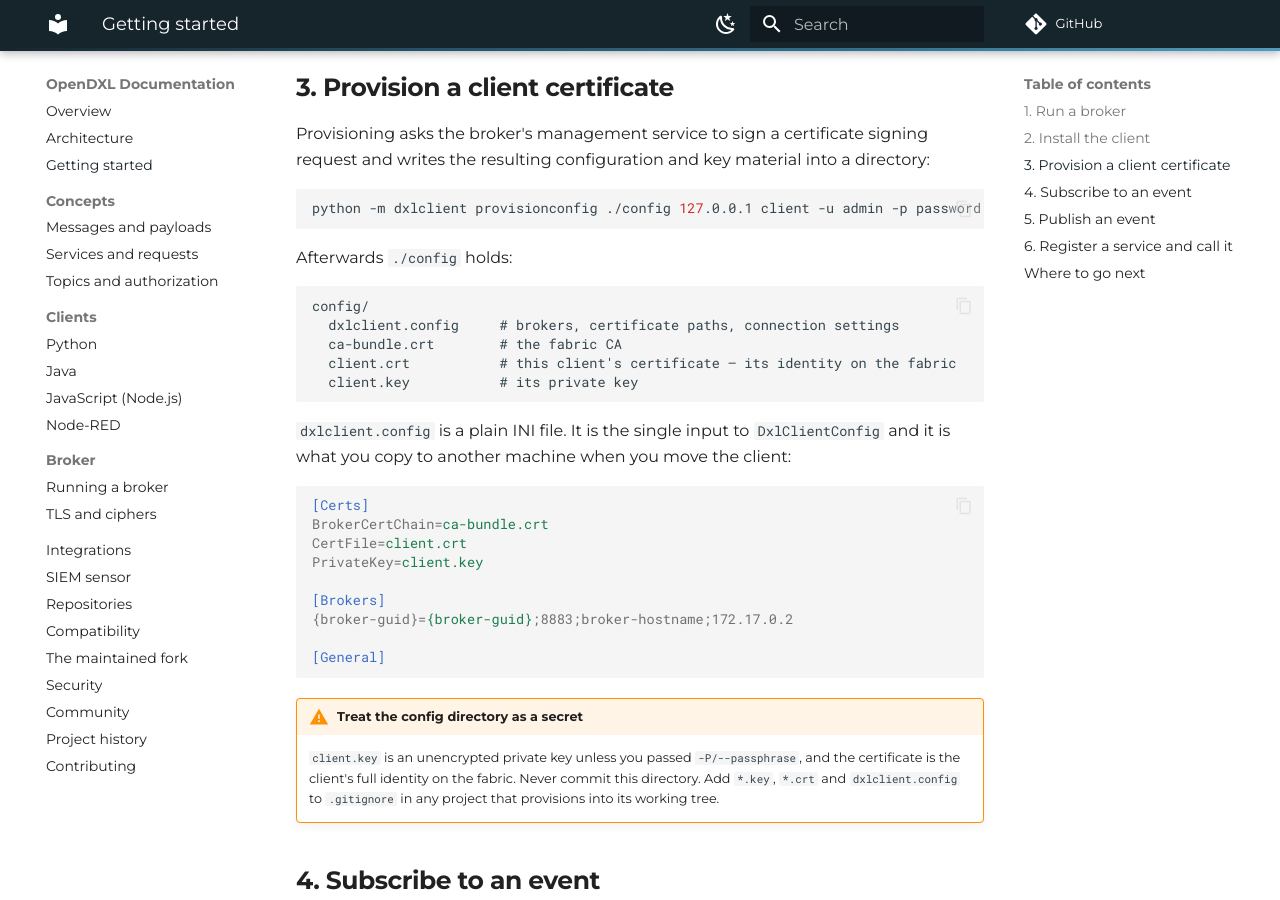
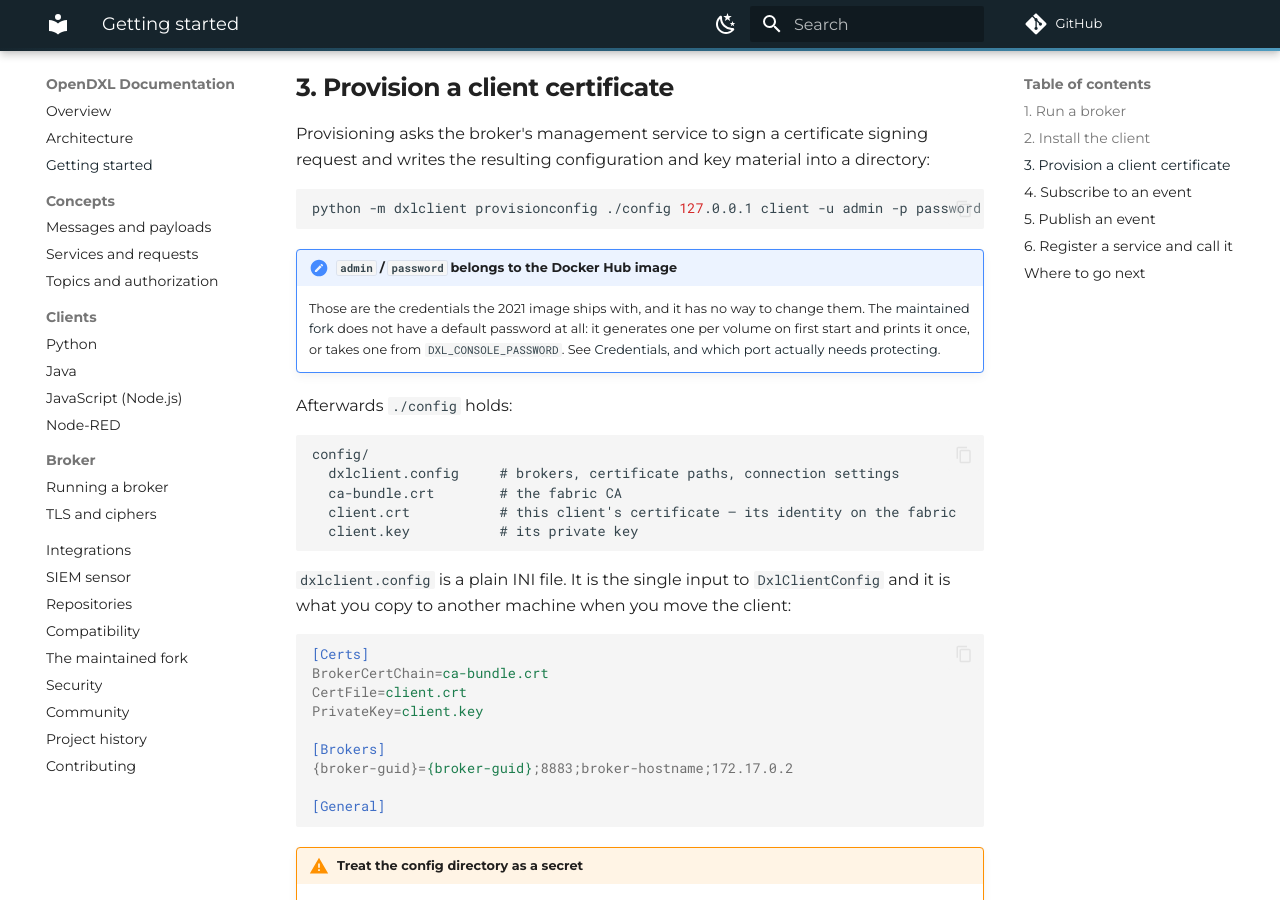
Before and after one commit to JMuellerTX/opendxl-docs, an MkDocs documentation site: the page built from docs/getting-started.md, in a window 1280 px wide and 900 px high, scrolled down 1119 px. Built offline with MkDocs 1.6.1 and Material for MkDocs 9.7.7, drawn with Linux system fonts in a browser that asks for light colours; comment, search, counter and statistics services are not loaded.

Commit message:
Getting started: say whose password admin/password is
The page runs the Docker Hub image, where those credentials are fixed and
correct. A reader who took the advice two sections earlier and built the fork's
image instead would type them and get a 401, because that image has no default
password. One note, and a link to where the difference is explained.

Co-Authored-By: Claude Opus 5 <noreply@anthropic.com>

````diff
--- a/docs/getting-started.md
+++ b/docs/getting-started.md
@@ -49,6 +49,13 @@ writes the resulting configuration and key material into a directory:
 ```bash
 python -m dxlclient provisionconfig ./config 127.0.0.1 client -u admin -p password
 ```
+
+!!! note "`admin` / `password` belongs to the Docker Hub image"
+    Those are the credentials the 2021 image ships with, and it has no way to change
+    them. The [maintained fork](fork.md) does not have a default password at all: it
+    generates one per volume on first start and prints it once, or takes one from
+    `DXL_CONSOLE_PASSWORD`. See
+    [Credentials, and which port actually needs protecting](broker/index.md#credentials-and-which-port-actually-needs-protecting).
 
 Afterwards `./config` holds:
 
````
